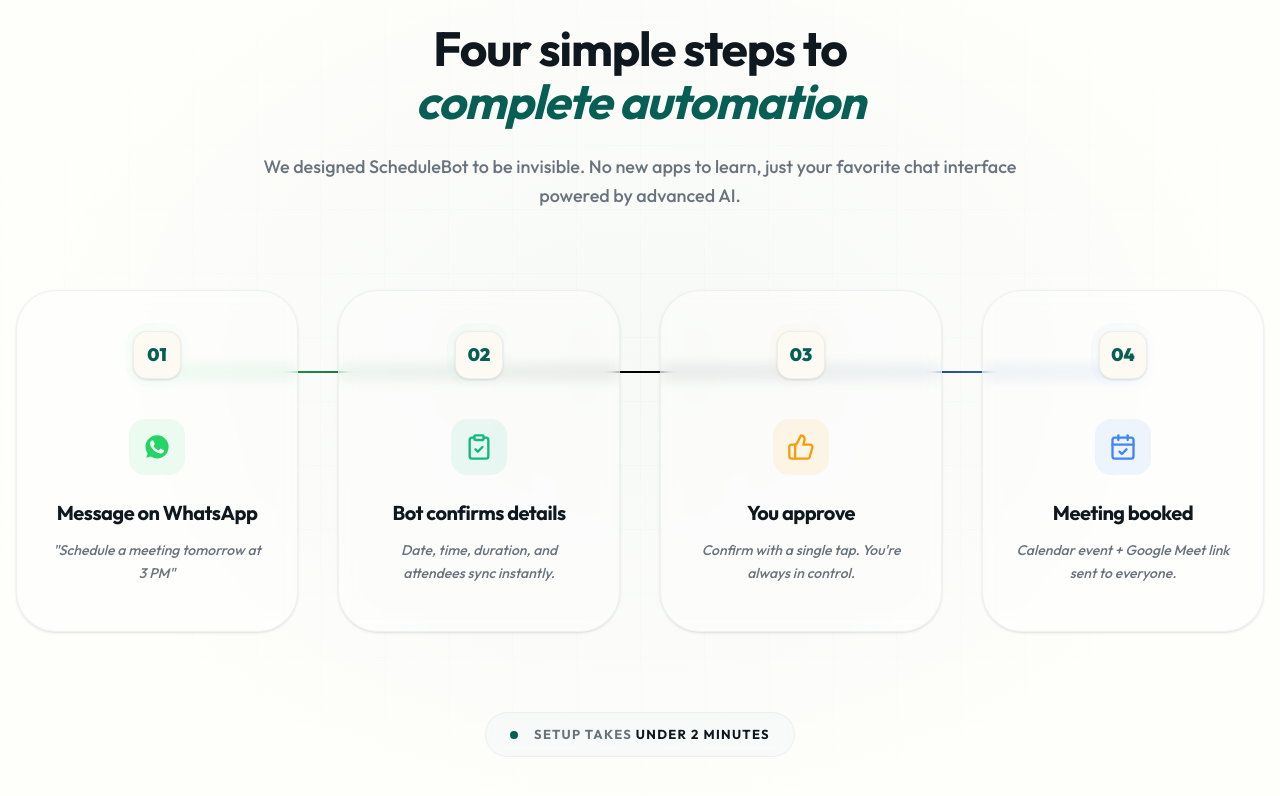
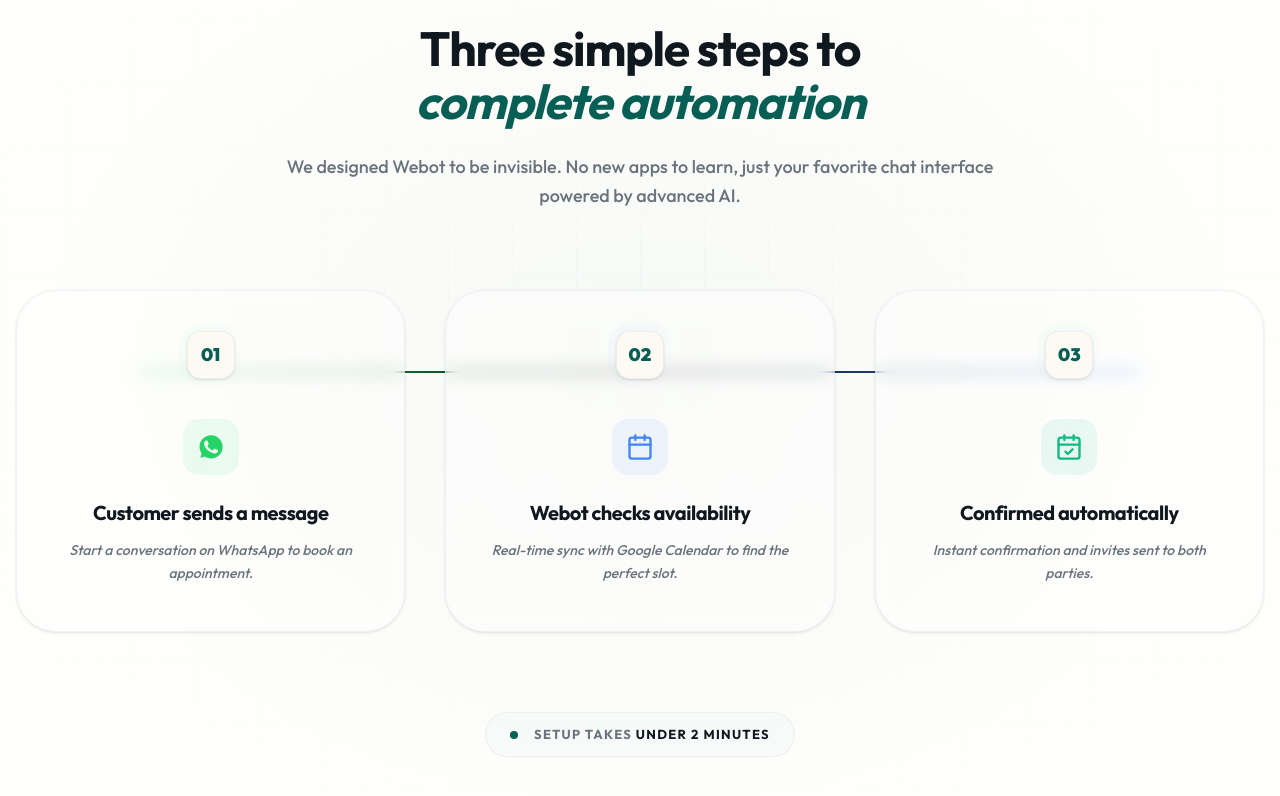
Before and after one commit to Lordevs/webot-frontend, a Next.js app: page / in a window 1280 px wide. Shown: the part 2940-3736 px from the top of the page. Built offline with nearby package versions, Linux system fonts and the light colour scheme.

Commit message:
feat: Add a new animated "How It Works" section to the home page, detailing the three-step scheduling workflow.

```diff
--- a/src/components/home/how-it-works.tsx
+++ b/src/components/home/how-it-works.tsx
@@ -1,13 +1,7 @@
 "use client";
 
 import { motion } from "framer-motion";
-import {
-  MessageCircle,
-  ClipboardCheck,
-  ThumbsUp,
-  CalendarCheck,
-  Sparkles,
-} from "lucide-react";
+import { Calendar, CalendarCheck, Sparkles, MessageCircle } from "lucide-react";
 import { Card, CardContent } from "@/components/ui/card";
 import { Badge } from "@/components/ui/badge";
 import { cn } from "@/lib/utils";
@@ -26,34 +20,27 @@ const steps = [
   {
     number: "01",
     icon: WhatsAppIcon,
-    title: "Message on WhatsApp",
-    description: '"Schedule a meeting tomorrow at 3 PM"',
+    title: "Customer sends a message",
+    description: "Start a conversation on WhatsApp to book an appointment.",
     color: "#25D366",
     gradient: "from-[#25D366]/20 to-transparent",
   },
   {
     number: "02",
-    icon: ClipboardCheck,
-    title: "Bot confirms details",
-    description: "Date, time, duration, and attendees sync instantly.",
-    color: "#10B981", // More refined emerald
-    gradient: "from-[#10B981]/20 to-transparent",
+    icon: Calendar,
+    title: "Webot checks availability",
+    description:
+      "Real-time sync with Google Calendar to find the perfect slot.",
+    color: "#4285F4",
+    gradient: "from-[#4285F4]/20 to-transparent",
   },
   {
     number: "03",
-    icon: ThumbsUp,
-    title: "You approve",
-    description: "Confirm with a single tap. You're always in control.",
-    color: "#F59E0B", // More refined amber
-    gradient: "from-[#F59E0B]/20 to-transparent",
-  },
-  {
-    number: "04",
     icon: CalendarCheck,
-    title: "Meeting booked",
-    description: "Calendar event + Google Meet link sent to everyone.",
-    color: "#4285F4",
-    gradient: "from-[#4285F4]/20 to-transparent",
+    title: "Confirmed automatically",
+    description: "Instant confirmation and invites sent to both parties.",
+    color: "#10B981",
+    gradient: "from-[#10B981]/20 to-transparent",
   },
 ];
 
@@ -111,7 +98,7 @@ const HowItWorks = () => {
             viewport={{ once: true }}
             transition={{ duration: 0.6, delay: 0.1 }}
             className="text-4xl lg:text-5xl font-bold tracking-tight text-foreground leading-[1.1]">
-            Four simple steps to <br className="hidden md:block" />
+            Three simple steps to <br className="hidden md:block" />
             <span className="text-primary italic">complete automation</span>
           </motion.h2>
 
@@ -121,8 +108,8 @@ const HowItWorks = () => {
             viewport={{ once: true }}
             transition={{ duration: 0.6, delay: 0.2 }}
             className="text-lg text-muted-foreground leading-relaxed font-medium">
-            We designed ScheduleBot to be invisible. No new apps to learn, just
-            your favorite chat interface powered by advanced AI.
+            We designed Webot to be invisible. No new apps to learn, just your
+            favorite chat interface powered by advanced AI.
           </motion.p>
         </div>
 
@@ -131,7 +118,7 @@ const HowItWorks = () => {
           initial="hidden"
           whileInView="visible"
           viewport={{ once: true, margin: "-100px" }}
-          className="relative grid md:grid-cols-2 lg:grid-cols-4 gap-8 lg:gap-10">
+          className="relative grid md:grid-cols-2 lg:grid-cols-3 gap-8 lg:gap-10">
           {/* Connecting Line - Desktop */}
           <div className="hidden lg:block absolute top-18 left-[10%] right-[10%] h-[2px] pointer-events-none overflow-visible">
             <svg
```
